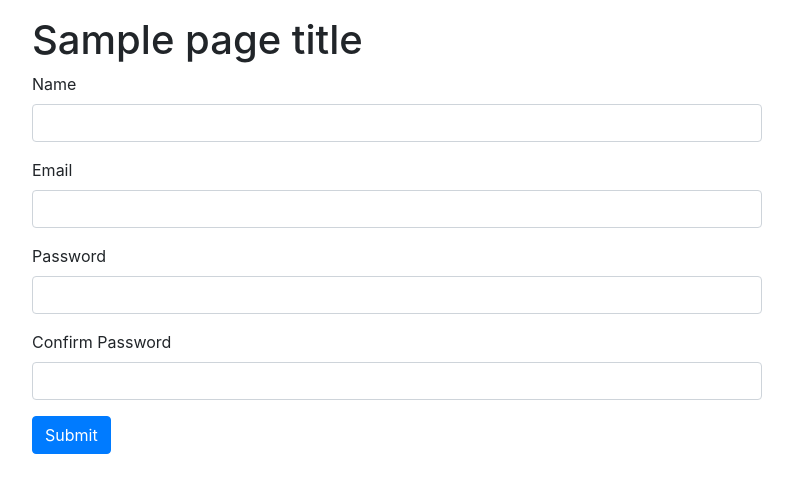
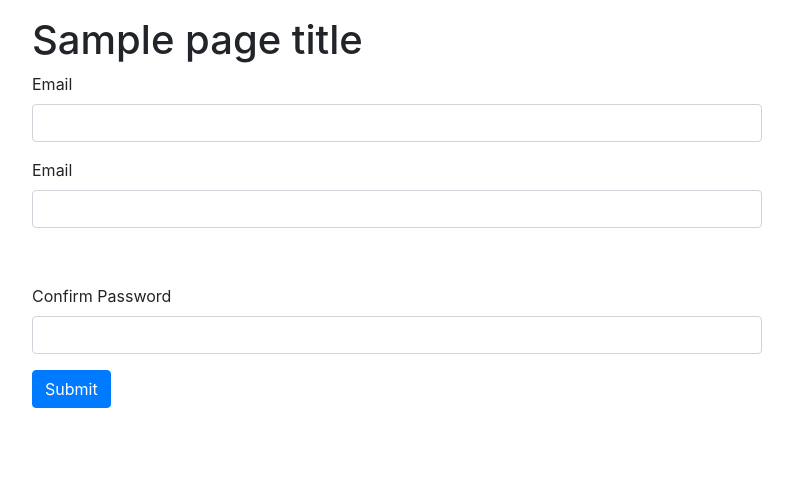
Before and after one commit to xkxixnxgx/spent_time, a Flask app: template webapp/templates/register.html in a window 1280 px wide. Shown: the part 56-549 px from the top of the page, without its empty margins (53-846 px from the left). Run offline with Flask 2, Linux system fonts and the light colour scheme; tables that the repository leaves empty hold one stand-in row (values such as "Sample post"); the template is opened without the code that fills it: values that come from a table or form of the project are taken from there, most other values are stand-ins (such as "Sample title", 1, 10 or a date in 2020); parts of the project's set-up code (start-up, migrations or seed data) failed here and were passed over; some libraries are stand-ins or nearby versions.

Commit message:
Исправил неточности в своем коде при слиянии с версией кода напарницы.

```diff
--- a/webapp/__init__.py
+++ b/webapp/__init__.py
@@ -38,7 +38,7 @@ def create_app():
         if request.method == 'POST' and form.validate():
             username = form.username.data
             user_email = form.user_email.data
-            password = form.password.data
+            password = form.user_password.data
 
             flash('You are now registered and can log in', 'success')
 
--- a/webapp/forms.py
+++ b/webapp/forms.py
@@ -1,6 +1,6 @@
 from flask_wtf import FlaskForm
 
-from wtforms import StringField, PasswordField, SubmitField, TextAreaField
+from wtforms import BooleanField, StringField, PasswordField, SubmitField, TextAreaField
 from wtforms.validators import DataRequired, Length, EqualTo, Email
 
 
--- a/webapp/templates/register.html
+++ b/webapp/templates/register.html
@@ -4,16 +4,16 @@
 <form action="{{ url_for('register') }}" method="POST">
     {{ form.hidden_tag() }}
     <div class="form-group">
-        {{ form.username.label }}
-        {{ form.username() }}
+        {{ form.user_email.label }}
+        {{ form.user_email() }}
     </div>
     <div class="form-group">
         {{ form.user_email.label }}<br>
         {{ form.user_email() }}
     </div>
     <div class="form-group">
-        {{ form.password.label }}<br>
-        {{ form.password() }}
+        {{ form.user_password.label }}<br>
+        {{ form.user_password() }}
     </div>
     <div class="form-group">
         {{ form.confirm.label }}<br>
```
